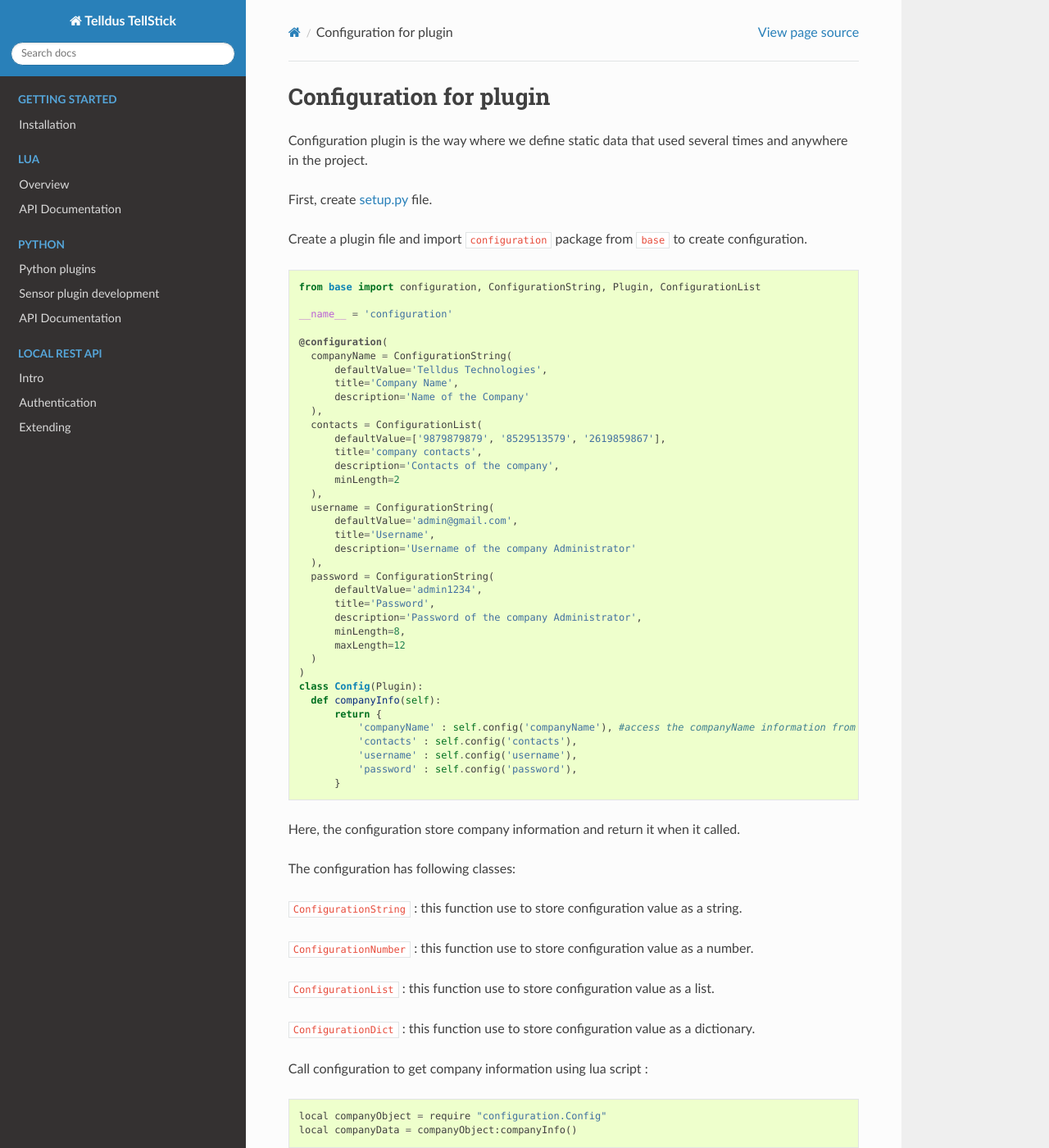
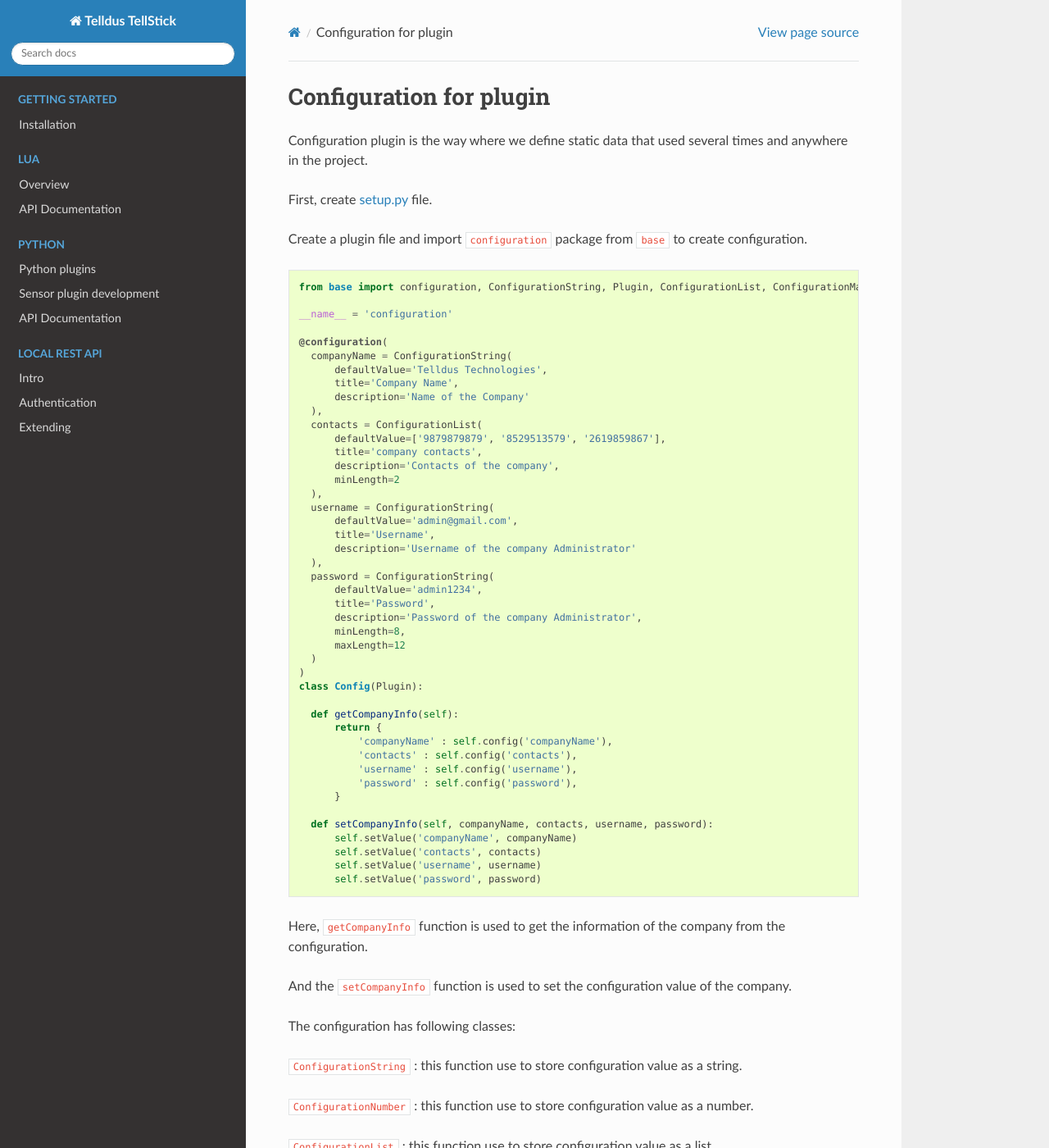
Before and after one commit to telldus/tellstick-server, a Sphinx documentation site: the page built from docs/configuration.rst, in a window 1280 px wide and 1400 px high. Shown: the whole window at 82% size. Built offline with Sphinx 7.4.7 and the Read the Docs theme 2.0.0, drawn with Linux system fonts in a browser that asks for light colours; the version number could not be read and is left out.

Commit message:
modified configuration plugin docs

```diff
--- a/docs/configuration.rst
+++ b/docs/configuration.rst
@@ -10,7 +10,7 @@ Create a plugin file and import ``configuration`` package from ``base`` to creat
 
 ::
 
-  from base import configuration, ConfigurationString, Plugin, ConfigurationList
+  from base import configuration, ConfigurationString, Plugin, ConfigurationList, ConfigurationManager
 
   __name__ = 'configuration'
 
@@ -40,15 +40,26 @@ Create a plugin file and import ``configuration`` package from ``base`` to creat
     )
   )
   class Config(Plugin):
-    def companyInfo(self):
+
+    def getCompanyInfo(self):
         return {
-            'companyName' : self.config('companyName'), #access the companyName information from the configuration
+            'companyName' : self.config('companyName'),
             'contacts' : self.config('contacts'),
             'username' : self.config('username'),
             'password' : self.config('password'),
         }
 
-Here, the configuration store company information and return it when it called.
+    def setCompanyInfo(self, companyName, contacts, username, password):
+        self.setValue('companyName', companyName)
+        self.setValue('contacts', contacts)
+        self.setValue('username', username)
+        self.setValue('password', password)
+
+
+Here, ``getCompanyInfo`` function is used to get the information of the company from the configuration.
+
+And the ``setCompanyInfo`` function is used to set the configuration value of the company.
+
 
 The configuration has following classes:
 
```
